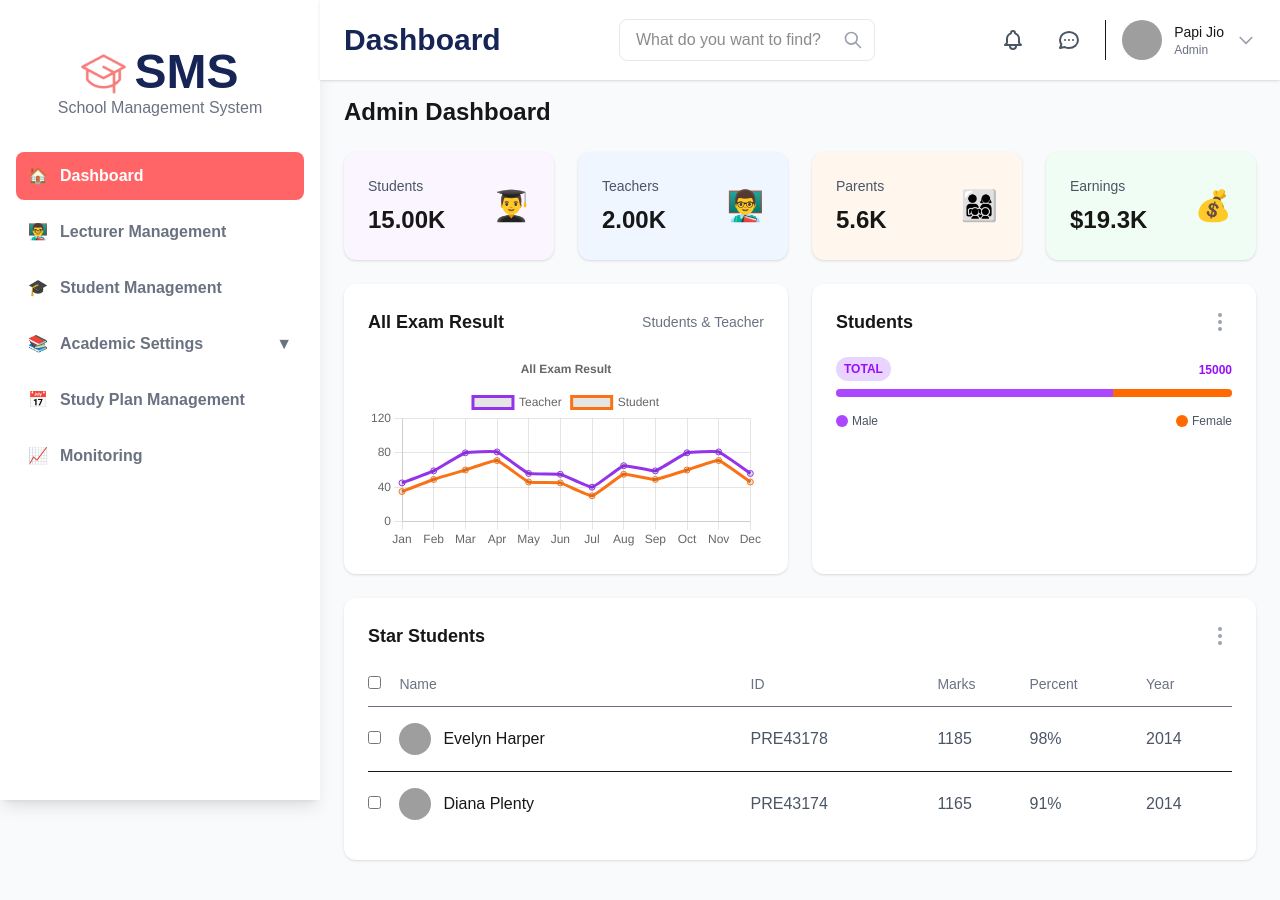
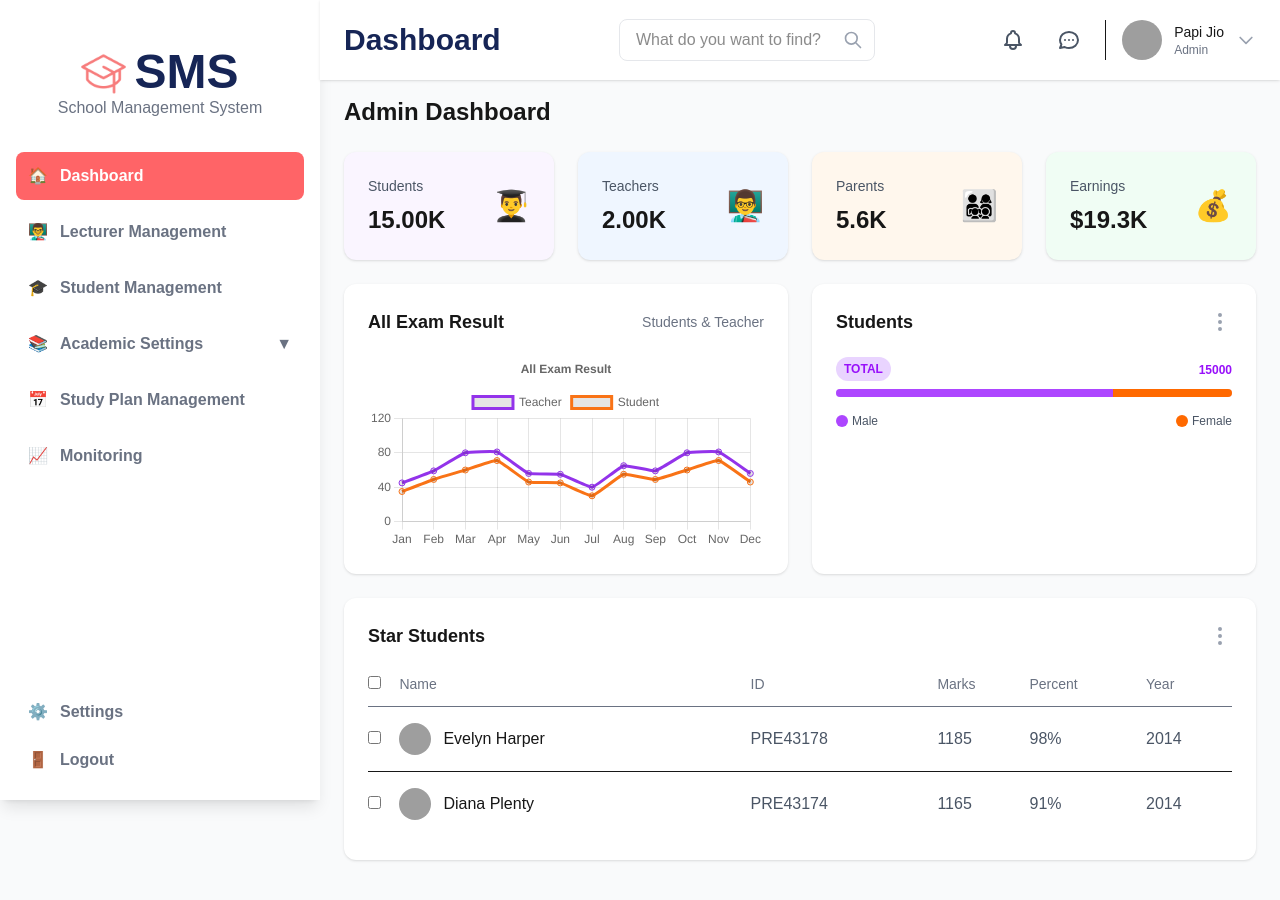
Before and after one commit to Tellu-11/schoolmanagement-fe, a Next.js app: page /dashboard in a window 1280 px wide. Shown: the top 900 px of the page. Built offline with nearby package versions, Linux system fonts and the light colour scheme; grey boxes are pictures that could not be loaded.

Commit message:
feat(menu): setup menu list and 2 bottom menu ( setting and logout )

```diff
--- a/app/config/navigation.ts
+++ b/app/config/navigation.ts
@@ -16,9 +16,9 @@ export const MENU_ITEMS: MenuItem[] = [
     label: 'Academic Settings',
     roles: ['admin', 'lecture'],
     subItems: [
-      { icon: '📝', label: 'Course Management', path: '/academic/course', roles: ['admin', 'lecture'] },
-      { icon: '🏫', label: 'Class Management', path: '/academic/class', roles: ['admin', 'lecture'] },
-      { icon: '📊', label: 'Grade Management', path: '/academic/grade', roles: ['admin', 'lecture'] }
+      { icon: '📝', label: 'Course Management', path: '/dashboard/academic/course', roles: ['admin', 'lecture'] },
+      { icon: '🏫', label: 'Class Management', path: '/dashboard/academic/class', roles: ['admin', 'lecture'] },
+      { icon: '📊', label: 'Grade Management', path: '/dashboard/academic/grade', roles: ['admin', 'lecture'] }
     ],
     isOpen: false
   },
--- a/app/shared/components/Sidebar.tsx
+++ b/app/shared/components/Sidebar.tsx
@@ -29,13 +29,13 @@ const Sidebar: React.FC = () => {
 
   return (
     <aside className="w-80 bg-white shadow-lg h-screen fixed left-0 top-0 overflow-y-auto">
-      <div className="p-4 pt-12">
+      <div className="p-4 pt-12 h-full relative">
         <div className="flex items-center justify-center">
           <img src="/image/GraduationCap.png" alt="" height={45} width={45} className="mr-2" />
           <h1 className="text-5xl text-center text-blue-950 font-bold">SMS</h1>
         </div>
         <p className="text-base text-center text-gray-500 font-medium mb-8">School Management System</p>
-        <nav>
+        <nav className="mb-32">
           {MENU_ITEMS.map((item, index) => (
             <div key={index} className="mb-2">
               <button
@@ -85,6 +85,30 @@ const Sidebar: React.FC = () => {
             </div>
           ))}
         </nav>
+        <div className="absolute bottom-4 left-0 right-0 px-4">
+          <button
+            onClick={() => { }}
+            className={`flex w-full items-center justify-between p-3 text-base font-semibold rounded-lg transition-colors
+                  text-gray-500 hover:bg-purple-50
+                `}
+          >
+            <div className="flex items-center">
+              <span className="mr-3">⚙️</span>
+              <span>Settings</span>
+            </div>
+          </button>
+          <button
+            onClick={() => { }}
+            className={`flex w-full items-center justify-between p-3 text-base font-semibold rounded-lg transition-colors
+                  text-gray-500 hover:bg-purple-50
+                `}
+          >
+            <div className="flex items-center">
+              <span className="mr-3">🚪</span>
+              <span>Logout</span>
+            </div>
+          </button>
+        </div>
       </div>
     </aside>
   );
```
